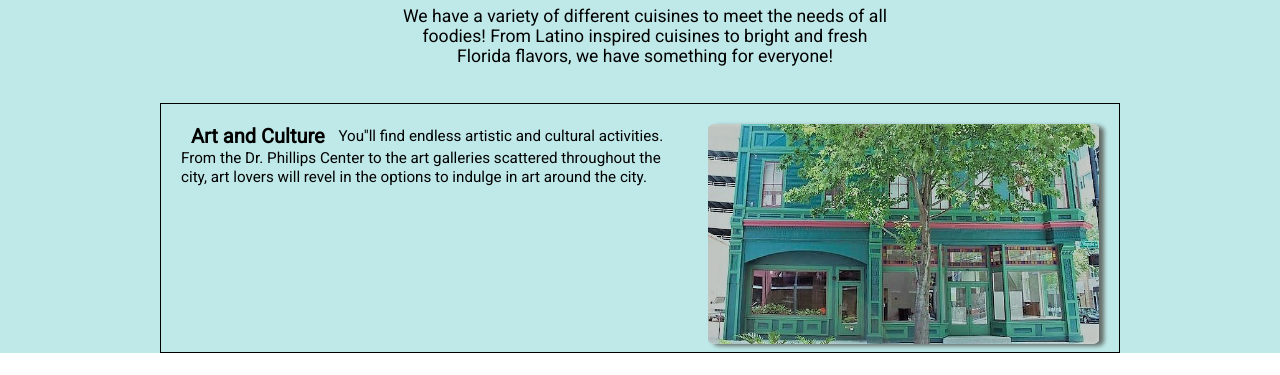
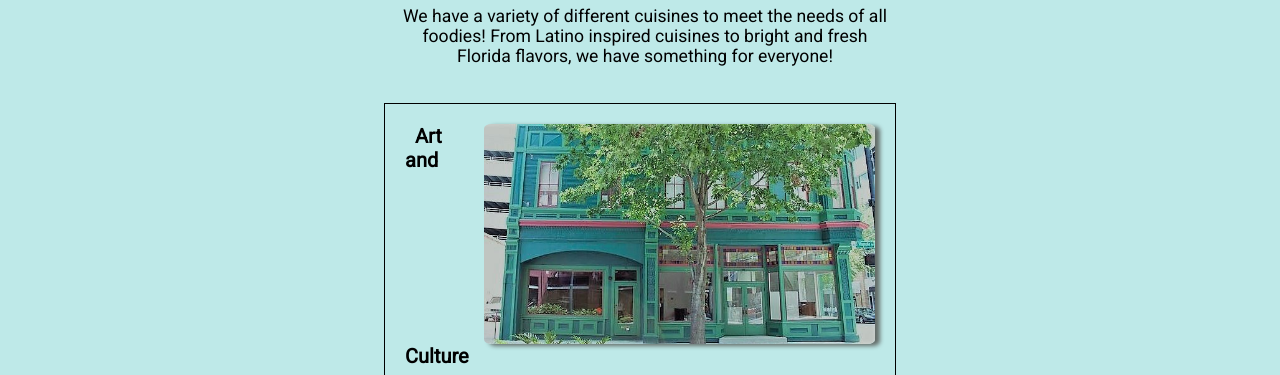
Before and after one commit to msrissaxox/OrlandoCity, a plain HTML site: page index.html in a window 1280 px wide. Shown: the part 1582-1957 px from the top of the page. Drawn offline with nearby package versions, Linux system fonts and the light colour scheme.

Commit message:
more changes to the reasons section

```diff
--- a/index.html
+++ b/index.html
@@ -59,7 +59,7 @@
         <img src="Images/IMG_5588.JPG" alt="Orlando City Arts Gallery,
         located in Downtown Orlando" class="artstudio">
         <p class="Art"><span id="title2">Art and Culture</span></p>
-        <p>You''ll find endless artistic and cultural activities. From the Dr. Phillips Center to the art galleries scattered throughout the city, art lovers will revel in the options to indulge in art around the city.</p>
+        <p class="art">You''ll find endless artistic and cultural activities. From the Dr. Phillips Center to the art galleries scattered throughout the city, art lovers will revel in the options to indulge in art around the city.</p>
     </div>
 </div>
 <!--Social Media Links Here-->
--- a/styles.css
+++ b/styles.css
@@ -164,19 +164,22 @@ h1 {
 }
 
 .reasons2 {
-    width: 75%;
-    min-height: 250px;
+    width: 40%;
     padding-top: 20px;
     padding-right: 20px;
     padding-left: 20px;
-    padding-bottom: 150px;
-    font-size: .95em;
+    padding-bottom:20px;
+    font-size: 1.1em;
     border: solid 1px black;
 }
 
 .reasons2 span {
     font-weight: bold;
     font-size: 20px;
+}
+
+.art {
+    display: block;
 }
 
 #info, #todo, #follow {
```
